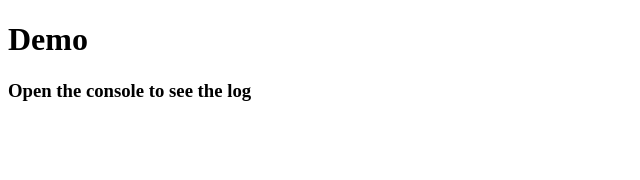
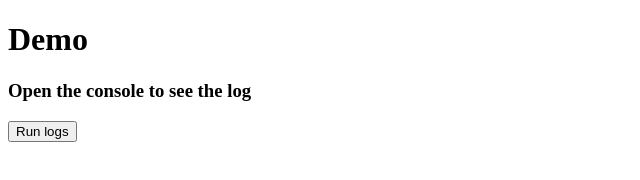
Before and after one commit to silibdev/typescript-logger, a website with bundled scripts: page index.html in a window 1280 px wide. Shown: the whole page, without its empty margins (0-640 px from the left). Built offline with nearby package versions, Linux system fonts and the light colour scheme.

Commit message:
Update demo and readme

```diff
--- a/demo/DemoLogger.js
+++ b/demo/DemoLogger.js
@@ -1,6 +1,17 @@
-const log = Logger.Log.create('Demo Component');
-log.info('test info');
-log.log('test log');
-log.debug('test debug');
-log.warn('test warning');
-log.error('test error');
+function runLogs() {
+    const log = Logger.LoggerManager.create('Demo Component');
+    log.info('test info');
+    log.log('test log');
+    log.debug('test debug');
+    log.warn('test warning');
+    log.error('test error');
+
+    const log2 = Logger.LoggerManager.create('Other Log');
+    log2.info('test info');
+    log2.log('test log');
+    log2.debug('test debug');
+    log2.warn('test warning');
+    log2.error('test error');
+}
+
+runLogs();
--- a/index.html
+++ b/index.html
@@ -11,5 +11,6 @@
 <body>
 <h1>Demo</h1>
 <h3>Open the console to see the log</h3>
+<button onclick="runLogs()">Run logs</button>
 </body>
 </html>
```
Also changed, not shown: README.md. Lines whose indentation alone changed are shown as unchanged.
